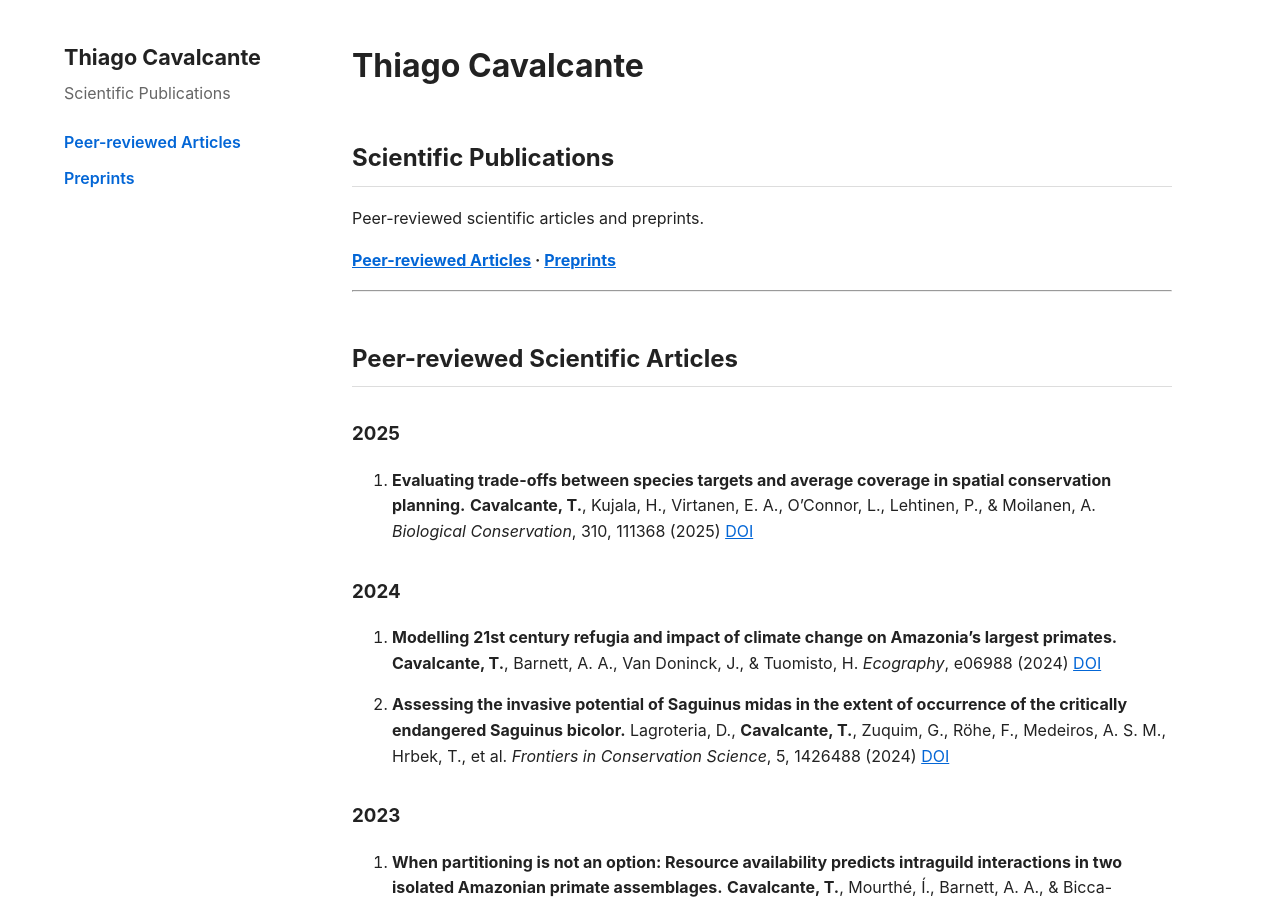
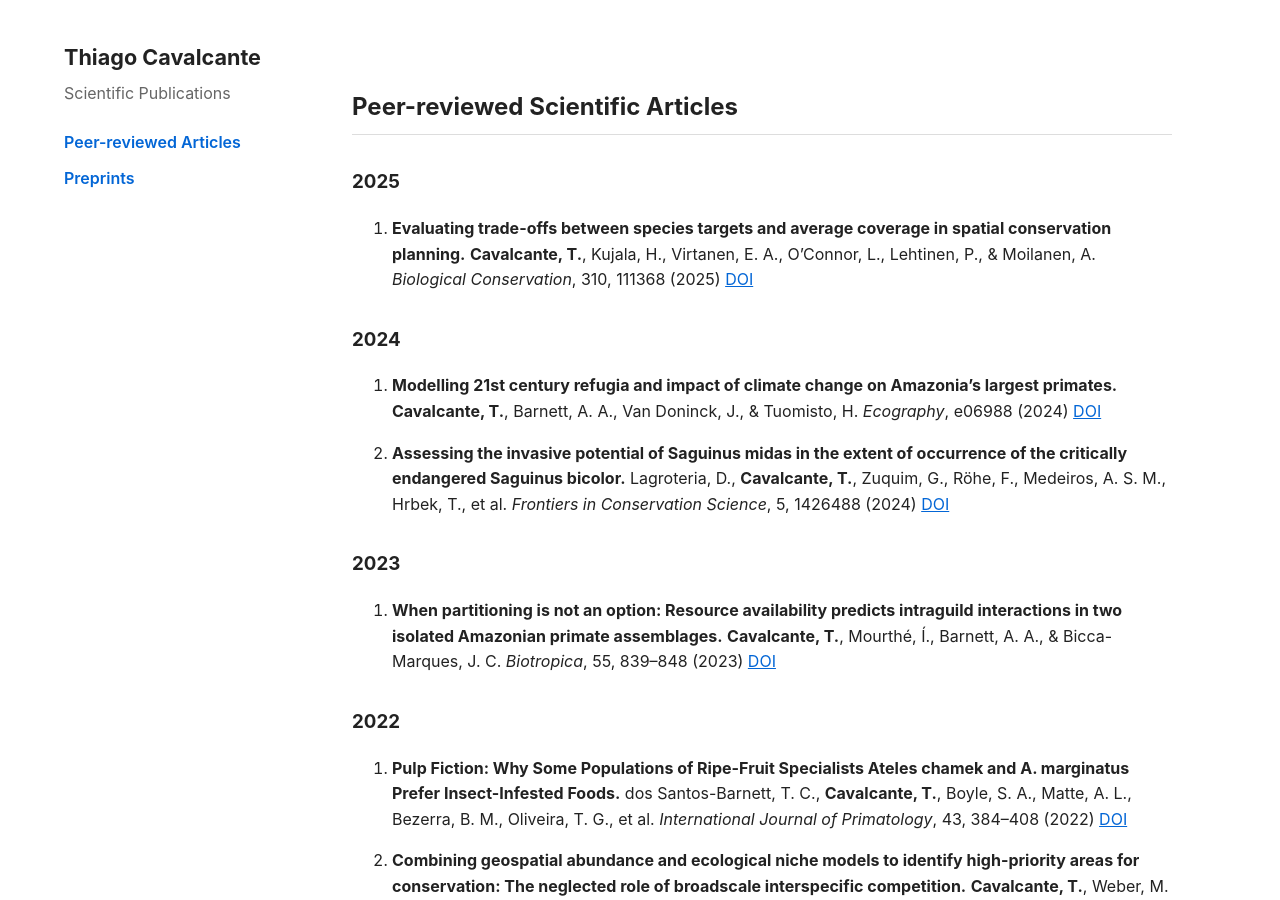
Before and after one commit to thiago-cav/publications, a Jekyll site: the page built from index.md, in a window 1280 px wide and 900 px high. Built offline with Jekyll 4.4.1, drawn with Linux system fonts in a browser that asks for light colours.

Commit message:
Update index.md

```diff
--- a/index.md
+++ b/index.md
@@ -1,16 +1,6 @@
 ---
 layout: default
 title: Publications
----
-
-# Thiago Cavalcante
-
-## Scientific Publications
-
-Peer-reviewed scientific articles and preprints.
-
-**[Peer-reviewed Articles](#peer-reviewed-scientific-articles) · [Preprints](#preprints)**
-
 ---
 
 ## Peer-reviewed Scientific Articles
```
